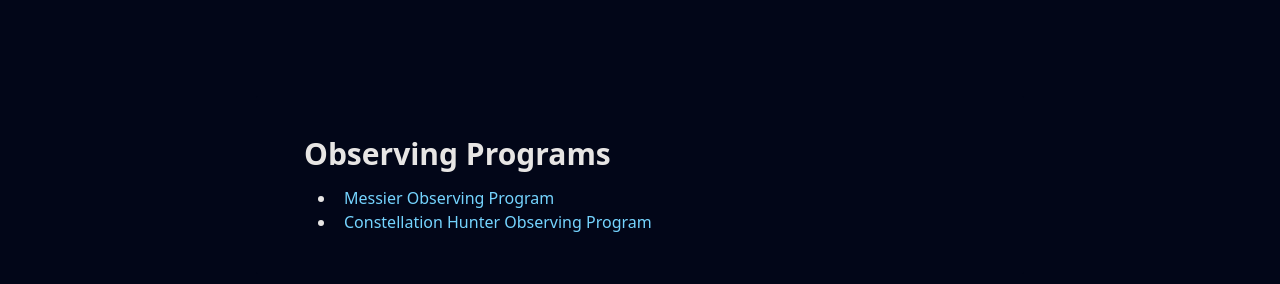
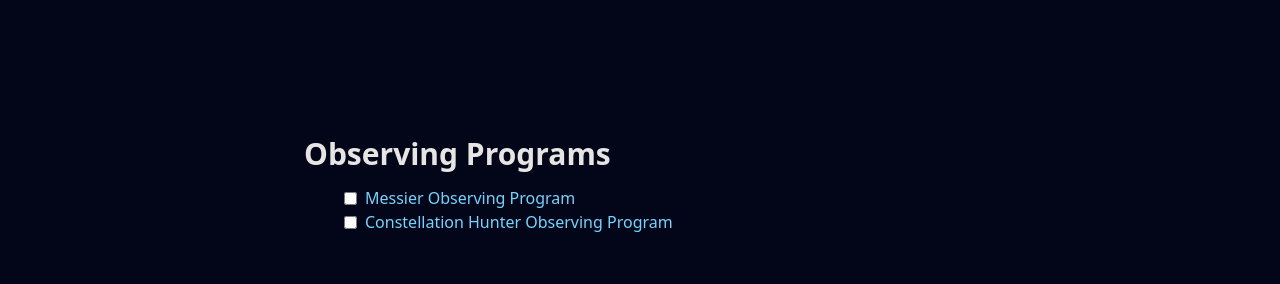
Before and after one commit to astro-league-tracker/astro-league-tracker.github.io, a Nuxt app: page / in a window 1280 px wide. Shown: the top 284 px of the page. Built offline with nearby package versions, Linux system fonts and the light colour scheme.

Commit message:
create a persistent checkbox component

```diff
--- a/eslint.config.mjs
+++ b/eslint.config.mjs
@@ -1,5 +1,8 @@
 // @ts-check
+import eslintPluginPrettierRecommended from "eslint-plugin-prettier/recommended";
 import withNuxt from "./.nuxt/eslint.config.mjs";
 
-export default withNuxt();
-// Your custom configs here
+export default withNuxt(
+    // This must be the last item in this array. It will disable all rules that conflict with Prettier.
+    eslintPluginPrettierRecommended,
+);
--- a/package.json
+++ b/package.json
@@ -3,7 +3,7 @@
     "private": true,
     "type": "module",
     "scripts": {
-        "build": "nuxt build",
+        "build": "nuxt build --preset github_pages",
         "dev": "nuxt dev",
         "generate": "nuxt generate",
         "preview": "nuxt preview",
@@ -28,6 +28,7 @@
     },
     "devDependencies": {
         "eslint": "^9.22.0",
+        "eslint-plugin-prettier": "^5.2.3",
         "prettier": "^3.5.3",
         "prettier-plugin-tailwindcss": "^0.6.11",
         "typescript": "^5.8.2",
--- /dev/null
+++ b/src/components/PersistentCheckbox.vue
@@ -0,0 +1,29 @@
+<script setup lang="ts">
+const props = defineProps<{
+    name: string;
+}>();
+
+const storageKey = computed(() => `checkbox:${props.name}`);
+
+const checked = ref();
+
+if (import.meta.client) {
+    checked.value = Boolean(window.localStorage.getItem(storageKey.value));
+
+    console.log({ checked: checked.value });
+
+    watch(checked, (isChecked) => {
+        console.log({ isChecked });
+        if (isChecked) {
+            window.localStorage.setItem(storageKey.value, "on");
+            return;
+        }
+
+        window.localStorage.removeItem(storageKey.value);
+    });
+}
+</script>
+
+<template>
+    <input :name="name" type="checkbox" v-model="checked" />
+</template>
--- a/src/pages/index.vue
+++ b/src/pages/index.vue
@@ -9,13 +9,15 @@ import allPrograms from "@/db";
             <li
                 v-for="program in allPrograms"
                 :key="program.id"
-                class="ml-8 list-disc pl-2"
+                class="ml-8 flex items-center gap-2 pl-2"
             >
+                <PersistentCheckbox :name="`program${program.id}`" />
                 <NuxtLink
                     :to="`/programs/${program.id}`"
                     class="text-sky-300 hover:underline"
-                    >{{ program.name }}</NuxtLink
                 >
+                    {{ program.name }}
+                </NuxtLink>
             </li>
         </ul>
     </div>
```
Also changed, not shown: 1 other file (tests, documents, lock files or other folders).
